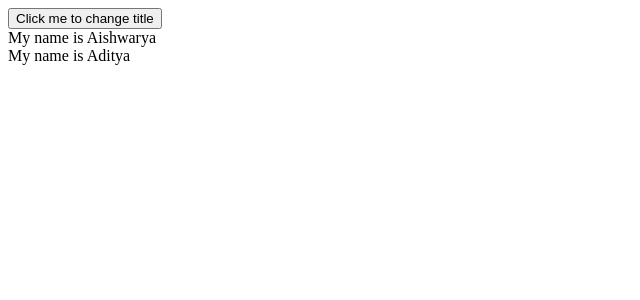
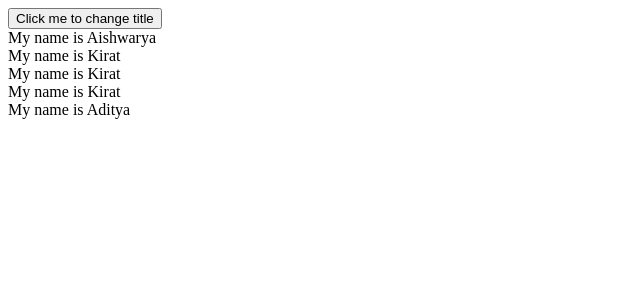
Before and after one commit to Aishwarya7902/COHORT_2, a React (Vite) app in the folder WEEK_6/6.1/: page / in a window 1280 px wide. Shown: the top 300 px of the page, without its empty margins (0-640 px from the left). Built offline with nearby package versions, Linux system fonts and the light colour scheme.

Commit message:
Solution to minimize the no. of re-renders in the app

```diff
--- a/WEEK_6/6.1/src/App.jsx
+++ b/WEEK_6/6.1/src/App.jsx
@@ -2,25 +2,37 @@ import { useState } from 'react'
 
 
 function App() {
-const [title,setTitle]=useState("My name is Aishwarya");
 
-function updateTitle(){
- setTitle("My name is " + Math.random());
-}
+
 
   return (
 
-      <div>
-        <button onClick={updateTitle}>Click me to change title</button>
-        <Header title={title}></Header>
-        <Header title="My name is Aditya"></Header>
-      </div>
+    <div>
+      <HeaderWithButton></HeaderWithButton>
+      <Header title="My name is Kirat"></Header>
+      <Header title="My name is Kirat"></Header>
+      <Header title="My name is Kirat"></Header>
+      <Header title="My name is Aditya"></Header>
+
+    </div>
 
   )
 }
 
+function HeaderWithButton() {
+  const [firstTitle, setFirstTitle] = useState("My name is Aishwarya");
+  function changeTitle() {
+    setFirstTitle("My name is " + Math.random());
+  }
+  return (
+    <div>
+      <button onClick={changeTitle}>Click me to change title</button>
+      <Header title={firstTitle}></Header>
+    </div>
+  )
+}
 
-function Header(props){
+function Header(props) {
   return <div>
     {props.title}
   </div>
```
